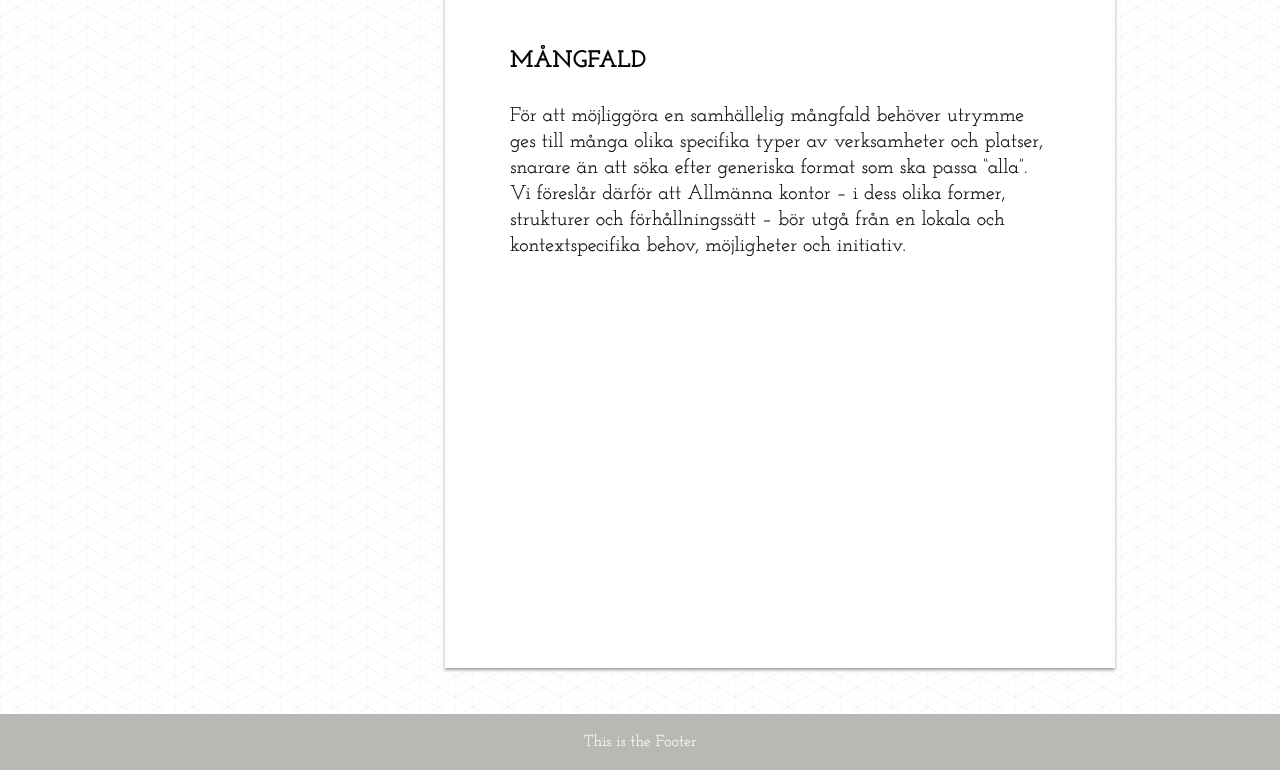
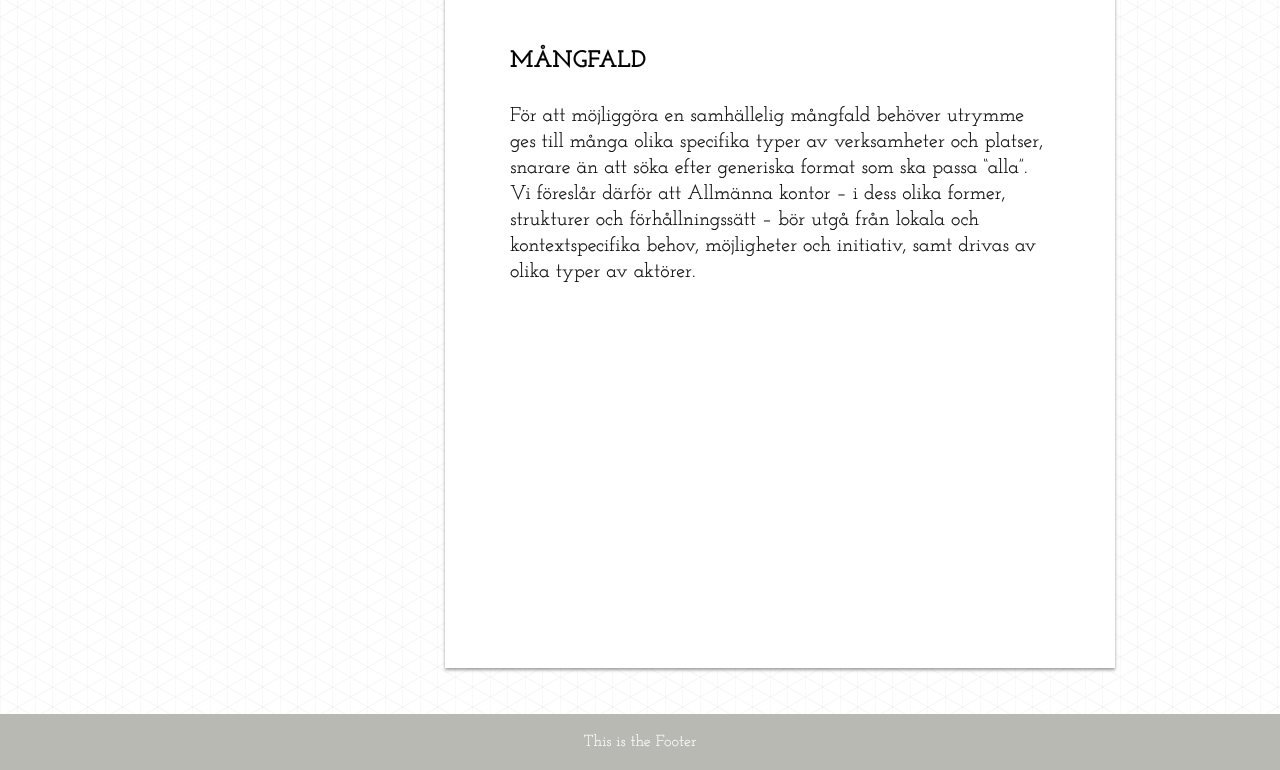
Before and after one commit to dilettant/allmannakontoret, a Jekyll site: the page built from om_projektet/mangfald.md, in a window 1280 px wide, cut to the strip 363-1133 px from the top of the page. Built offline with Jekyll 4.4.1, drawn with Linux system fonts in a browser that asks for light colours.

Commit message:
Updated om_projektet/mangfald.md

```diff
--- a/om_projektet/mangfald.md
+++ b/om_projektet/mangfald.md
@@ -6,4 +6,4 @@ parent: filosofi
 category: om_projektet
 ---
 
-För att möjliggöra en samhällelig mångfald behöver utrymme ges till många olika specifika typer av verksamheter och platser, snarare än att söka efter generiska format som ska passa "alla". Vi föreslår därför att Allmänna kontor – i dess olika former, strukturer och förhållningssätt – bör utgå från en lokala och kontextspecifika behov, möjligheter och initiativ.
+För att möjliggöra en samhällelig mångfald behöver utrymme ges till många olika specifika typer av verksamheter och platser, snarare än att söka efter generiska format som ska passa "alla". Vi föreslår därför att Allmänna kontor – i dess olika former, strukturer och förhållningssätt – bör utgå från lokala och kontextspecifika behov, möjligheter och initiativ, samt drivas av olika typer av aktörer.
```
